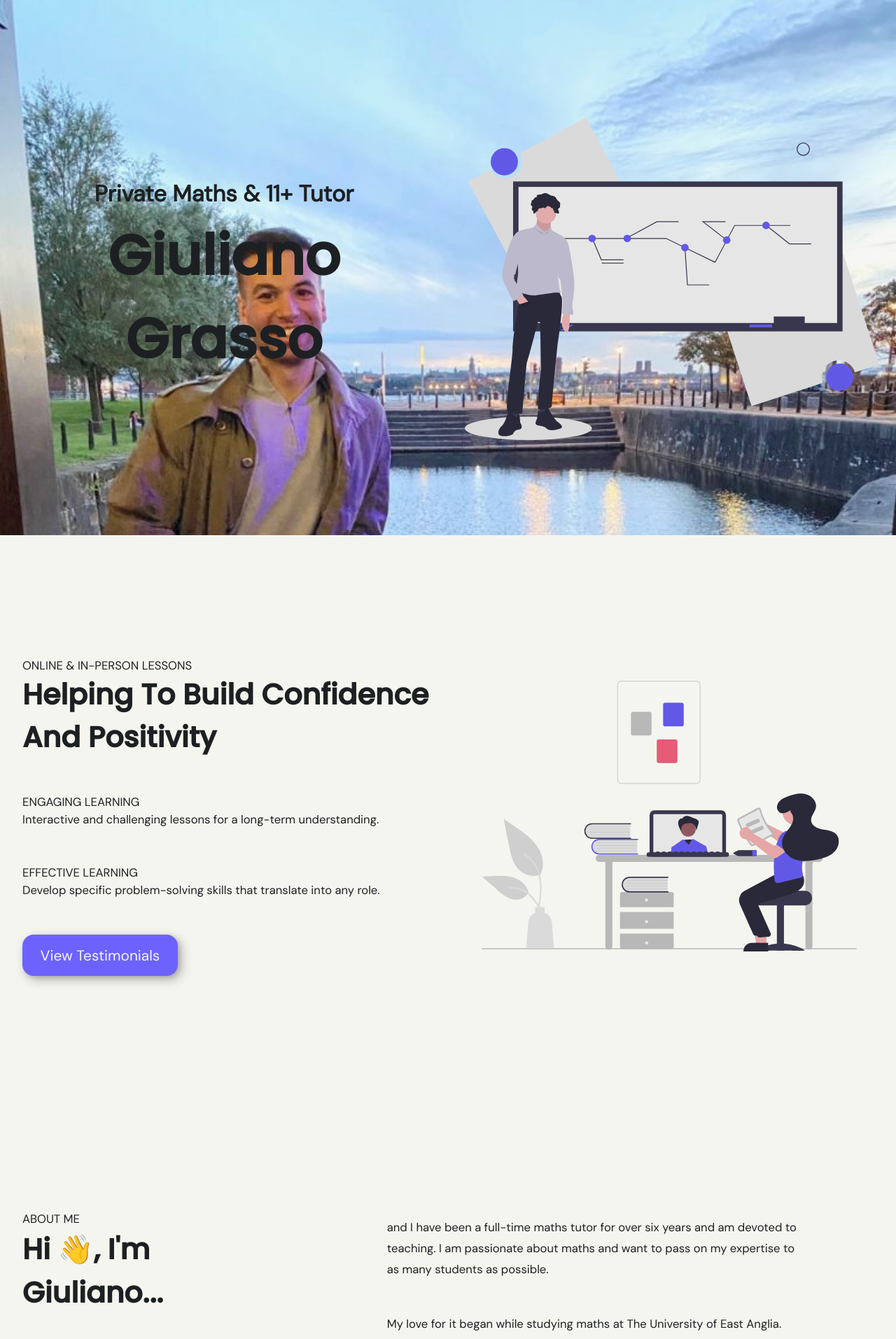
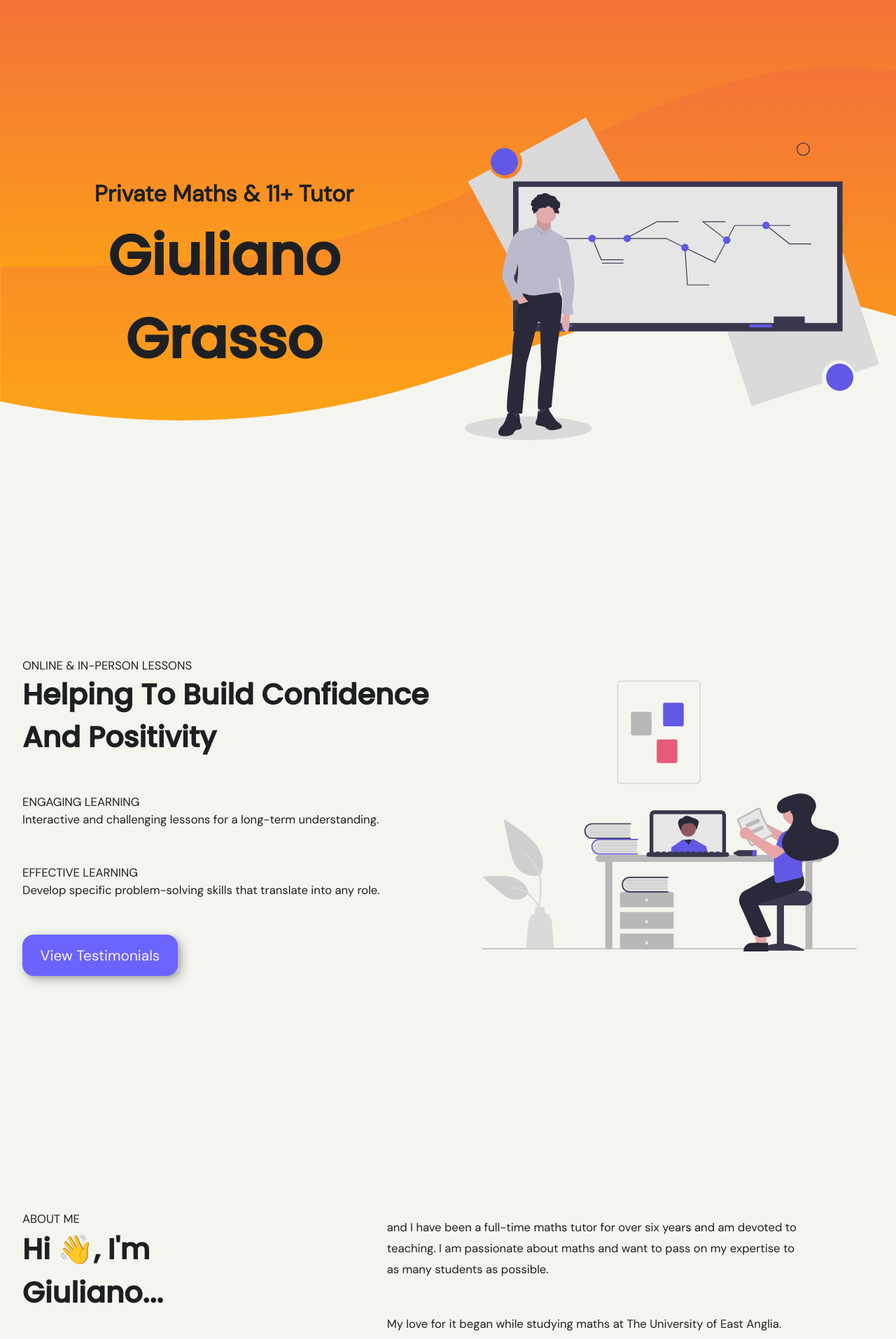
Before and after one commit to GG1982/ggmaths-site2, a Jekyll site: the page built from index.html, in a window 1280 px wide. Shown: the top 1914 px of the page at 70% size. Built offline with Jekyll 4.4.1, drawn with Linux system fonts in a browser that asks for light colours; nearby versions of some CDN libraries.

```diff
--- a/_layouts/home.html
+++ b/_layouts/home.html
@@ -194,7 +194,7 @@ title: Private Maths Tutor
         </div>
         <div class="media-element">
             <h2 class="subtitle">V - Mother of <span>GCSE</span> student</h2>
-            <p>Giuliano is great. He has an easy going manner whilst also keeping the student very focused. My
+            <p>My
             son responded to him very well and has <span>achieved the grade he wanted</span> in GSCE. Considering maths was his least favourite
             subject he seemed to quite enjoy maths with Giuliano!
             </p>
@@ -220,7 +220,7 @@ title: Private Maths Tutor
         <div class="media-element">
             <h2 class="subtitle">L AF - <span>Adult</span> student</h2>
             <p>
-                Jules is patient and intuitively knows when to allow me to do the hard thinking and when to intervene. I would highly recommend him. <span>He absolutely knows his stuff</span> (I have a Science background) and is good at communicating in such a way to enable learning.
+                Jules is patient and knows when to allow me to do the hard thinking. I would highly recommend him. <span>He absolutely knows his stuff</span> and is good at communicating in such a way to enable learning.
             </p>
             <p class="stars">⭐⭐⭐⭐⭐</p>
         </div>
--- a/_sass/main.scss
+++ b/_sass/main.scss
@@ -138,8 +138,7 @@ a {
   grid-template-columns: repeat(auto-fit, minmax(325px, 1fr));
   min-height: 85vh;
   padding-top: 2em;
-  // background-image: url("/assets/images/wave\ \(9\).svg");
-  background-image: url(/assets/images/me.jpg);
+  background-image: url("/assets/images/wave\ \(9\).svg");
   background-repeat: no-repeat;
   background-size: cover;
   margin-bottom: 10rem;
@@ -343,8 +342,7 @@ a {
   display: grid;
   grid-template-columns: repeat(auto-fit, minmax(205px, 1fr));
   min-height: 75vh;
-  // background-image: url("assets/images/wave\ \(10\).svg");
-  background-image: url('/assets/images/undraw_education_f8ru.svg');
+  background-image: url("/assets/images/wave\ \(10\).svg");
   background-repeat: no-repeat;
   background-size: cover;
 }
```
